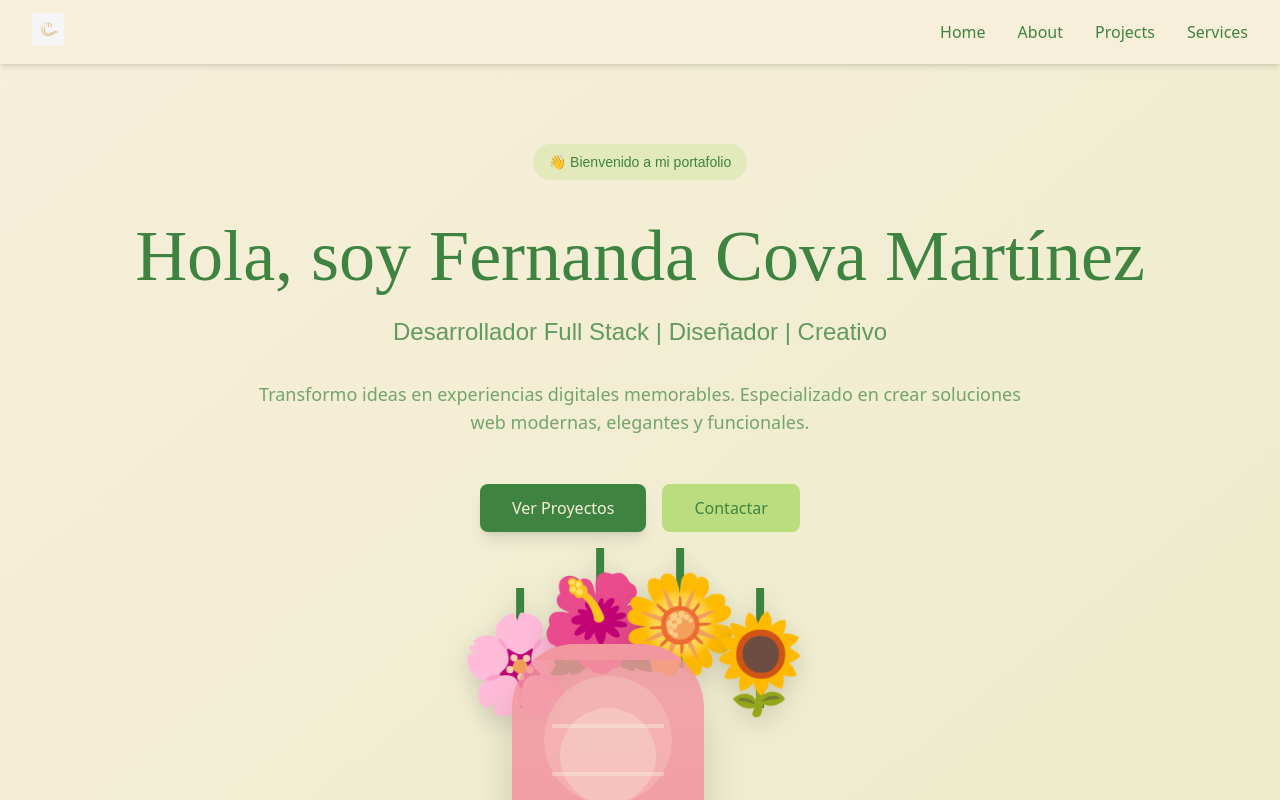
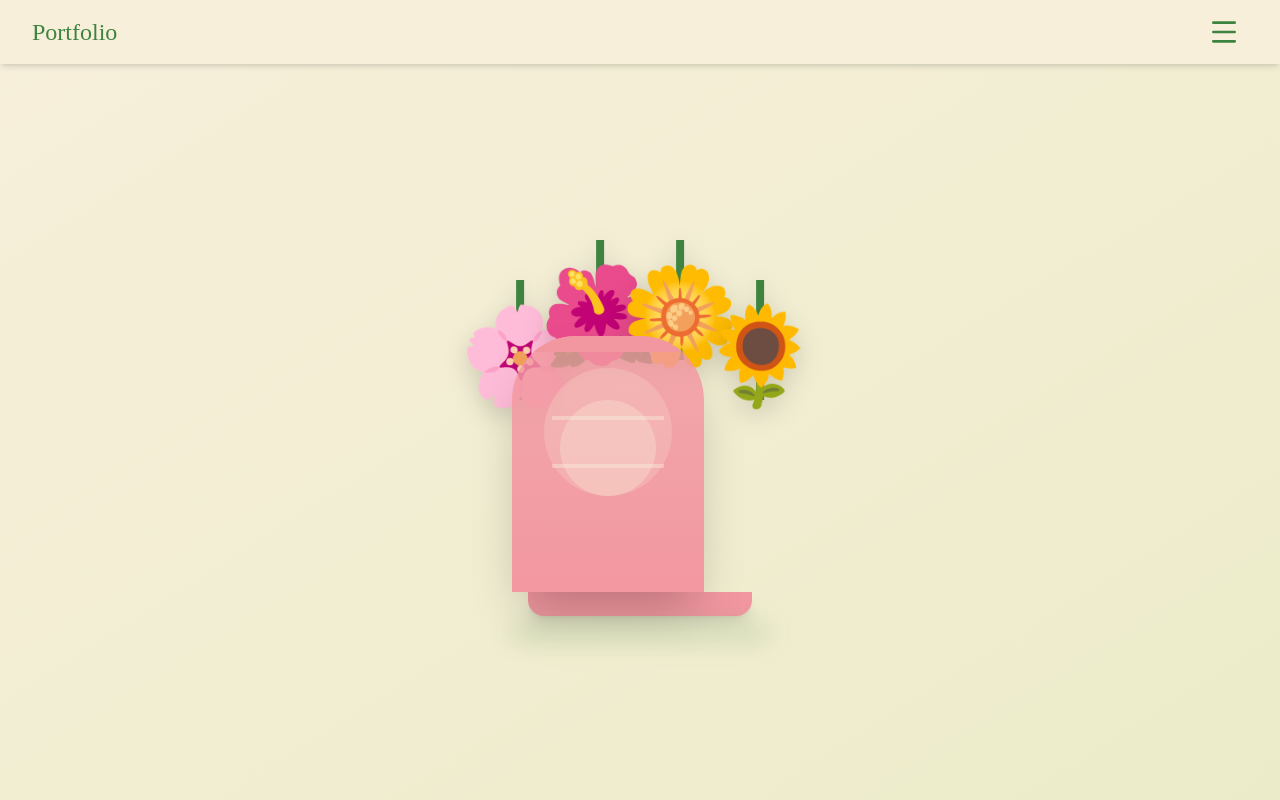
Before and after one commit to Cova97/Fernanda-Cova-Portafolio, a React (Vite) app: page / in a window 1280 px wide. Both pictures are taken after a click on the button "Explorar Portfolio". Shown: the top 800 px of the page. Built offline with nearby package versions, Linux system fonts and the light colour scheme.

Commit message:
Home
Modificacion del navbar y el home

```diff
--- a/src/components/layout/Navbar.jsx
+++ b/src/components/layout/Navbar.jsx
@@ -1,15 +1,15 @@
 import { useState } from 'react';
-import { Menu, X } from 'lucide-react';
+import { Menu, X, Home, User, Briefcase, Settings } from 'lucide-react';
 import { motion, AnimatePresence } from 'motion/react';
 
 const Navbar = ({ onResetToIntro }) => {
   const [isOpen, setIsOpen] = useState(false);
 
   const navLinks = [
-    { name: 'Home', href: '#home' },
-    { name: 'About', href: '#about' },
-    { name: 'Projects', href: '#projects' },
-    { name: 'Services', href: '#services' },
+    { name: 'Home', href: '#home', icon: Home },
+    { name: 'Sobre mí', href: '#about', icon: User },
+    { name: 'Servicios', href: '#services', icon: Settings },
+    { name: 'Proyectos', href: '#projects', icon: Briefcase },
   ];
 
   const toggleMenu = () => setIsOpen(!isOpen);
@@ -18,12 +18,22 @@ const Navbar = ({ onResetToIntro }) => {
 
   const handleLogoClick = (e) => {
     e.preventDefault();
+    closeMenu();
     if (onResetToIntro) {
       onResetToIntro();
     }
   };
 
+  const handleLinkClick = (href) => {
+    closeMenu();
+    setTimeout(() => {
+      window.location.href = href;
+    }, 300);
+  };
+
   return (
+    <>
+      {/* Navbar compacto - Siempre visible */}
       <nav className="fixed top-0 left-0 right-0 z-50 bg-[var(--color-parchment)]/95 backdrop-blur-sm shadow-md">
         <div className="max-w-7xl mx-auto px-4 sm:px-6 lg:px-8">
           <div className="flex justify-between items-center h-16">
@@ -37,72 +47,109 @@ const Navbar = ({ onResetToIntro }) => {
                 onClick={handleLogoClick}
                 className="text-2xl font-[family-name:var(--font-display)] text-[var(--color-fern)] hover:text-[var(--color-pistacho)] transition-colors cursor-pointer"
               >
-              <img src="src\assets\Logo.png" alt="Logo" className="h-8 w-auto" />
-              {/* Portfolio */}
+                Portfolio
               </button>
             </motion.div>
 
-          {/* Desktop Navigation */}
-          <div className="hidden md:block">
-            <div className="ml-10 flex items-center space-x-8">
-              {navLinks.map((link, index) => (
-                <motion.a
-                  key={link.name}
-                  href={link.href}
-                  initial={{ opacity: 0, y: -20 }}
-                  animate={{ opacity: 1, y: 0 }}
-                  transition={{ delay: index * 0.1 }}
-                  className="text-[var(--color-fern)] hover:text-[var(--color-pistacho)] font-medium transition-colors duration-300 relative group"
+            {/* Hamburger button - Siempre visible */}
+            <motion.button
+              initial={{ opacity: 0, x: 20 }}
+              animate={{ opacity: 1, x: 0 }}
+              onClick={toggleMenu}
+              className="text-[var(--color-fern)] hover:text-[var(--color-pistacho)] transition-colors p-2 rounded-lg hover:bg-[var(--color-pistacho)]/10"
+              aria-label="Toggle menu"
             >
-                  {link.name}
-                  <span className="absolute bottom-0 left-0 w-0 h-0.5 bg-[var(--color-pistacho)] group-hover:w-full transition-all duration-300"></span>
-                </motion.a>
-              ))}
+              {isOpen ? <X size={32} /> : <Menu size={32} />}
+            </motion.button>
           </div>
         </div>
+      </nav>
 
-          {/* Mobile menu button */}
-          <div className="md:hidden">
-            <button
-              onClick={toggleMenu}
-              className="text-[var(--color-fern)] hover:text-[var(--color-pistacho)] transition-colors p-2"
-              aria-label="Toggle menu"
-            >
-              {isOpen ? <X size={28} /> : <Menu size={28} />}
-            </button>
-          </div>
-        </div>
-      </div>
-
-      {/* Mobile Navigation */}
+      {/* Menú overlay - Pantalla completa */}
       <AnimatePresence>
         {isOpen && (
           <motion.div
-            initial={{ opacity: 0, height: 0 }}
-            animate={{ opacity: 1, height: 'auto' }}
-            exit={{ opacity: 0, height: 0 }}
+            initial={{ opacity: 0 }}
+            animate={{ opacity: 1 }}
+            exit={{ opacity: 0 }}
             transition={{ duration: 0.3 }}
-            className="md:hidden bg-[var(--color-parchment)] border-t border-[var(--color-pistacho)]/20"
+            className="fixed inset-0 z-40 bg-gradient-to-br from-[var(--color-parchment)] via-[var(--color-pistacho)]/20 to-[var(--color-melon)]/20 backdrop-blur-lg"
           >
-            <div className="px-2 pt-2 pb-3 space-y-1 sm:px-3">
-              {navLinks.map((link, index) => (
-                <motion.a
+            {/* Contenedor centrado del menú */}
+            <div className="h-full flex items-center justify-center">
+              <div className="w-full max-w-2xl px-8">
+                {/* Enlaces del menú */}
+                <nav className="space-y-6">
+                  {navLinks.map((link, index) => {
+                    const Icon = link.icon;
+                    return (
+                      <motion.button
                         key={link.name}
-                  href={link.href}
-                  initial={{ opacity: 0, x: -20 }}
+                        initial={{ opacity: 0, x: -50 }}
                         animate={{ opacity: 1, x: 0 }}
-                  transition={{ delay: index * 0.1 }}
-                  onClick={closeMenu}
-                  className="block px-3 py-2 rounded-md text-base font-medium text-[var(--color-fern)] hover:bg-[var(--color-pistacho)]/20 hover:text-[var(--color-pistacho)] transition-all"
+                        exit={{ opacity: 0, x: -50 }}
+                        transition={{ delay: index * 0.1, duration: 0.3 }}
+                        onClick={() => handleLinkClick(link.href)}
+                        className="w-full group flex items-center gap-6 text-left"
                       >
+                        {/* Icono */}
+                        <div className="flex-shrink-0 w-16 h-16 rounded-full bg-[var(--color-pistacho)]/20 flex items-center justify-center group-hover:bg-[var(--color-pistacho)]/40 transition-all group-hover:scale-110">
+                          <Icon
+                            size={32}
+                            className="text-[var(--color-fern)] group-hover:text-[var(--color-pistacho)]"
+                          />
+                        </div>
+
+                        {/* Texto */}
+                        <div className="flex-1">
+                          <h3 className="text-4xl md:text-5xl lg:text-6xl font-[family-name:var(--font-display)] text-[var(--color-melon)] group-hover:text-[var(--color-fern)] transition-colors italic">
                             {link.name}
-                </motion.a>
-              ))}
+                          </h3>
+                        </div>
+
+                        {/* Indicador decorativo */}
+                        <motion.div
+                          initial={{ width: 0 }}
+                          whileHover={{ width: "3rem" }}
+                          className="h-1 bg-[var(--color-pistacho)] rounded-full"
+                        />
+                      </motion.button>
+                    );
+                  })}
+                </nav>
+
+                {/* Decoración - Flores flotantes */}
+                <motion.div
+                  initial={{ opacity: 0, y: 20 }}
+                  animate={{ opacity: 1, y: 0 }}
+                  transition={{ delay: 0.5 }}
+                  className="mt-16 flex justify-center gap-8 text-5xl"
+                >
+                  <motion.span
+                    animate={{ rotate: [0, 10, 0] }}
+                    transition={{ duration: 2, repeat: Infinity }}
+                  >
+                    🌸
+                  </motion.span>
+                  <motion.span
+                    animate={{ rotate: [0, -10, 0] }}
+                    transition={{ duration: 2.5, repeat: Infinity }}
+                  >
+                    🌺
+                  </motion.span>
+                  <motion.span
+                    animate={{ rotate: [0, 10, 0] }}
+                    transition={{ duration: 3, repeat: Infinity }}
+                  >
+                    🌼
+                  </motion.span>
+                </motion.div>
+              </div>
             </div>
           </motion.div>
         )}
       </AnimatePresence>
-    </nav>
+    </>
   );
 };
 
--- a/src/modules/home/Home.jsx
+++ b/src/modules/home/Home.jsx
@@ -1,103 +1,14 @@
 import { motion } from 'motion/react';
-import { ArrowDown } from 'lucide-react';
 import FloatingFlowers from '../../components/common/FloatingFlowers';
 
 const Home = () => {
   return (
-    <section id="home" className="min-h-screen flex flex-col items-center justify-center bg-gradient-to-br from-[var(--color-parchment)] to-[var(--color-pistacho)]/20 py-20">
-      <div className="max-w-7xl mx-auto px-4 sm:px-6 lg:px-8">
-        <div className="text-center">
-          {/* Saludo animado */}
-          <motion.div
-            initial={{ opacity: 0, y: 20 }}
-            animate={{ opacity: 1, y: 0 }}
-            transition={{ duration: 0.6 }}
-            className="mb-6"
-          >
-            <span className="inline-block px-4 py-2 bg-[var(--color-pistacho)]/30 rounded-full text-[var(--color-fern)] font-[family-name:var(--font-accent)] text-sm mb-4">
-              👋 Bienvenido a mi portafolio
-            </span>
-          </motion.div>
-
-          {/* Título principal */}
-          <motion.h1
-            initial={{ opacity: 0, y: 20 }}
-            animate={{ opacity: 1, y: 0 }}
-            transition={{ duration: 0.6, delay: 0.2 }}
-            className="text-5xl md:text-7xl font-[family-name:var(--font-display)] text-[var(--color-fern)] mb-6"
-          >
-            Hola, soy{' Fernanda Cova Martínez '}
-            <span className="text-transparent bg-clip-text bg-gradient-to-r from-[var(--color-pistacho)] to-[var(--color-fern)]">
-            </span>
-          </motion.h1>
-
-          {/* Subtítulo */}
-          <motion.p
-            initial={{ opacity: 0, y: 20 }}
-            animate={{ opacity: 1, y: 0 }}
-            transition={{ duration: 0.6, delay: 0.4 }}
-            className="text-xl md:text-2xl text-[var(--color-fern)]/80 mb-8 max-w-2xl mx-auto font-[family-name:var(--font-accent)]"
-          >
-            Desarrollador Full Stack | Diseñador | Creativo
-          </motion.p>
-
-          {/* Descripción */}
-          <motion.p
-            initial={{ opacity: 0, y: 20 }}
-            animate={{ opacity: 1, y: 0 }}
-            transition={{ duration: 0.6, delay: 0.6 }}
-            className="text-lg text-[var(--color-fern)]/70 mb-12 max-w-3xl mx-auto"
-          >
-            Transformo ideas en experiencias digitales memorables.
-            Especializado en crear soluciones web modernas, elegantes y funcionales.
-          </motion.p>
-
-          {/* CTA Buttons */}
-          <motion.div
-            initial={{ opacity: 0, y: 20 }}
-            animate={{ opacity: 1, y: 0 }}
-            transition={{ duration: 0.6, delay: 0.8 }}
-            className="flex flex-col sm:flex-row gap-4 justify-center items-center mb-16"
-          >
-            <a
-              href="#projects"
-              className="px-8 py-3 bg-[var(--color-fern)] text-[var(--color-parchment)] rounded-lg font-medium hover:bg-[var(--color-fern)]/90 transition-all transform hover:scale-105 shadow-lg"
-            >
-              Ver Proyectos
-            </a>
-            <a
-              href="#contact"
-              className="px-8 py-3 bg-[var(--color-pistacho)] text-[var(--color-fern)] rounded-lg font-medium hover:bg-[var(--color-pistacho)]/90 transition-all transform hover:scale-105"
-            >
-              Contactar
-            </a>
-          </motion.div>
-        </div>
-      </div>
-
-      {/* Florero centrado debajo del contenido */}
+    <section
+      id="home"
+      className="min-h-screen flex items-center justify-center bg-gradient-to-br from-[var(--color-parchment)] to-[var(--color-pistacho)]/20"
+    >
+      {/* Solo el florero centrado */}
       <FloatingFlowers />
-
-      {/* Scroll indicator */}
-      <motion.div
-        initial={{ opacity: 0 }}
-        animate={{ opacity: 1 }}
-        transition={{ duration: 0.6, delay: 1.2 }}
-        className="mt-12"
-      >
-        <a
-          href="#about"
-          className="inline-flex flex-col items-center text-[var(--color-fern)]/60 hover:text-[var(--color-fern)] transition-colors"
-        >
-          <span className="text-sm mb-2 font-[family-name:var(--font-accent)]">Scroll para más</span>
-          <motion.div
-            animate={{ y: [0, 10, 0] }}
-            transition={{ duration: 1.5, repeat: Infinity }}
-          >
-            <ArrowDown size={24} />
-          </motion.div>
-        </a>
-      </motion.div>
     </section>
   );
 };
```
Also changed, not shown: src/modules/intro/Intro.jsx (+24 -9 lines). Lines whose indentation alone changed are shown as unchanged.
